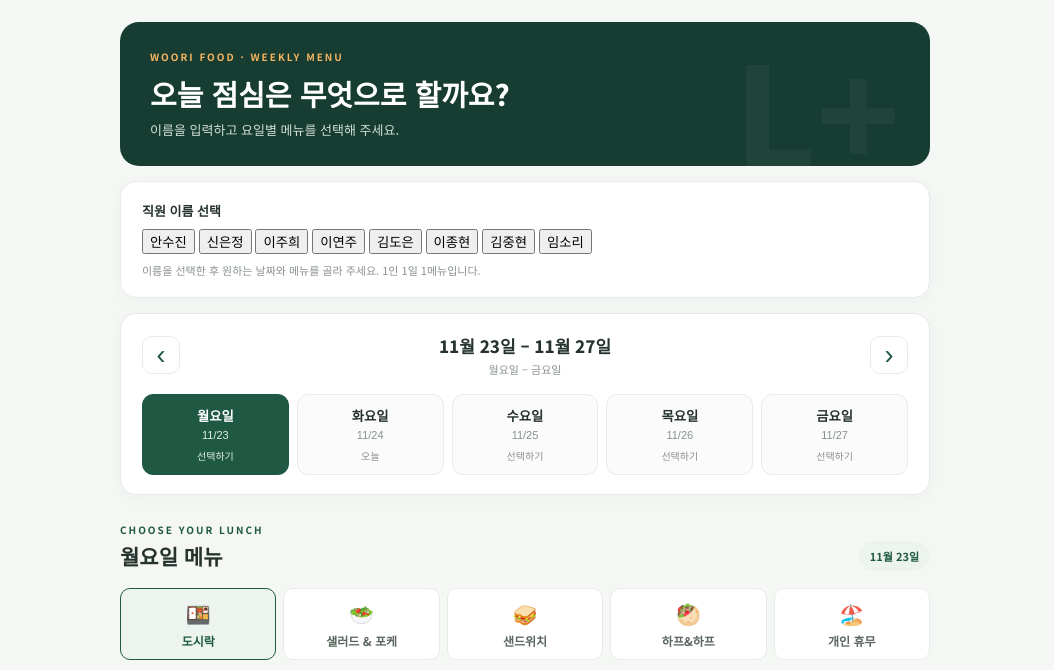
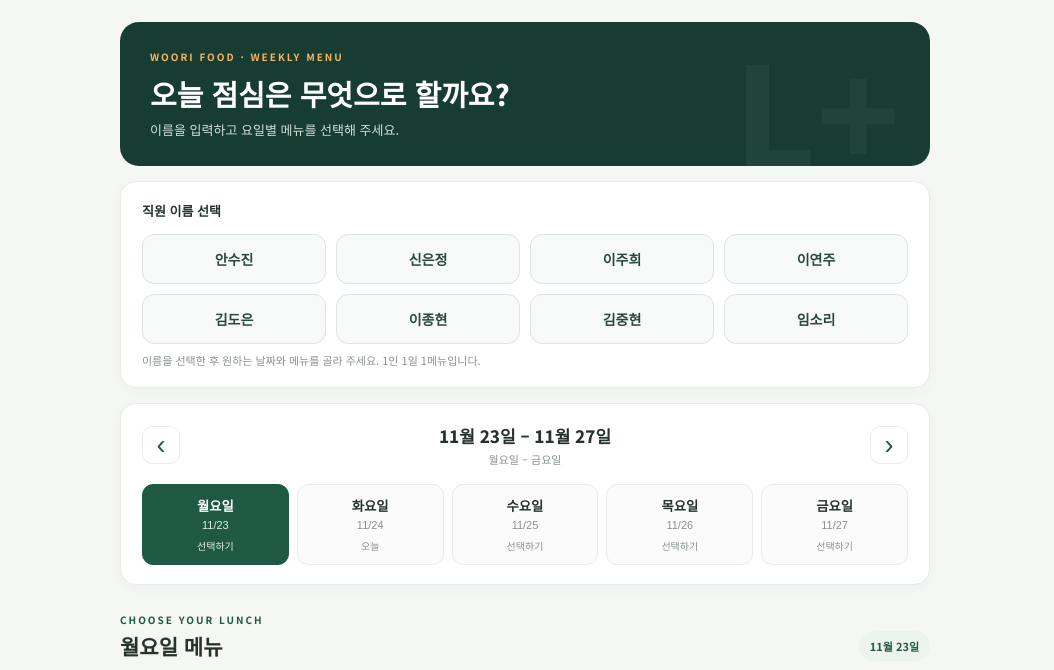
Before and after one commit to sej0103-dev/lunch-plus, a plain HTML site: page index.html in a window 1280 px wide. Shown: the part 70-740 px from the top of the page, without its empty margins (115-1169 px from the left). Drawn offline with nearby package versions, Linux system fonts and the light colour scheme; no server answers.

Commit message:
Add styles for employee selection grid and buttons
Added styles for employee grid and buttons.

```diff
--- a/style.css
+++ b/style.css
@@ -34,3 +34,36 @@ footer{display:flex;justify-content:space-between;color:#9aa39d;font-size:10px;p
   background: #fff0f0 !important;
   font-weight: 700;
 }
+
+/* 직원 이름 선택 버튼 */
+.employee-grid {
+  display: grid;
+  grid-template-columns: repeat(4, minmax(0, 1fr));
+  gap: 10px;
+  margin-top: 14px;
+}
+
+.employee-btn {
+  min-width: 0;
+  padding: 14px 4px;
+  border: 1px solid #dce5df;
+  border-radius: 12px;
+  background: #f7faf8;
+  color: #29483b;
+  font-family: inherit;
+  font-size: 14px;
+  font-weight: 700;
+  cursor: pointer;
+  transition: 0.2s;
+}
+
+.employee-btn:hover {
+  background: #eaf2ed;
+  border-color: #8eaa98;
+}
+
+.employee-btn.selected {
+  background: #173c32;
+  border-color: #173c32;
+  color: white;
+}
```
